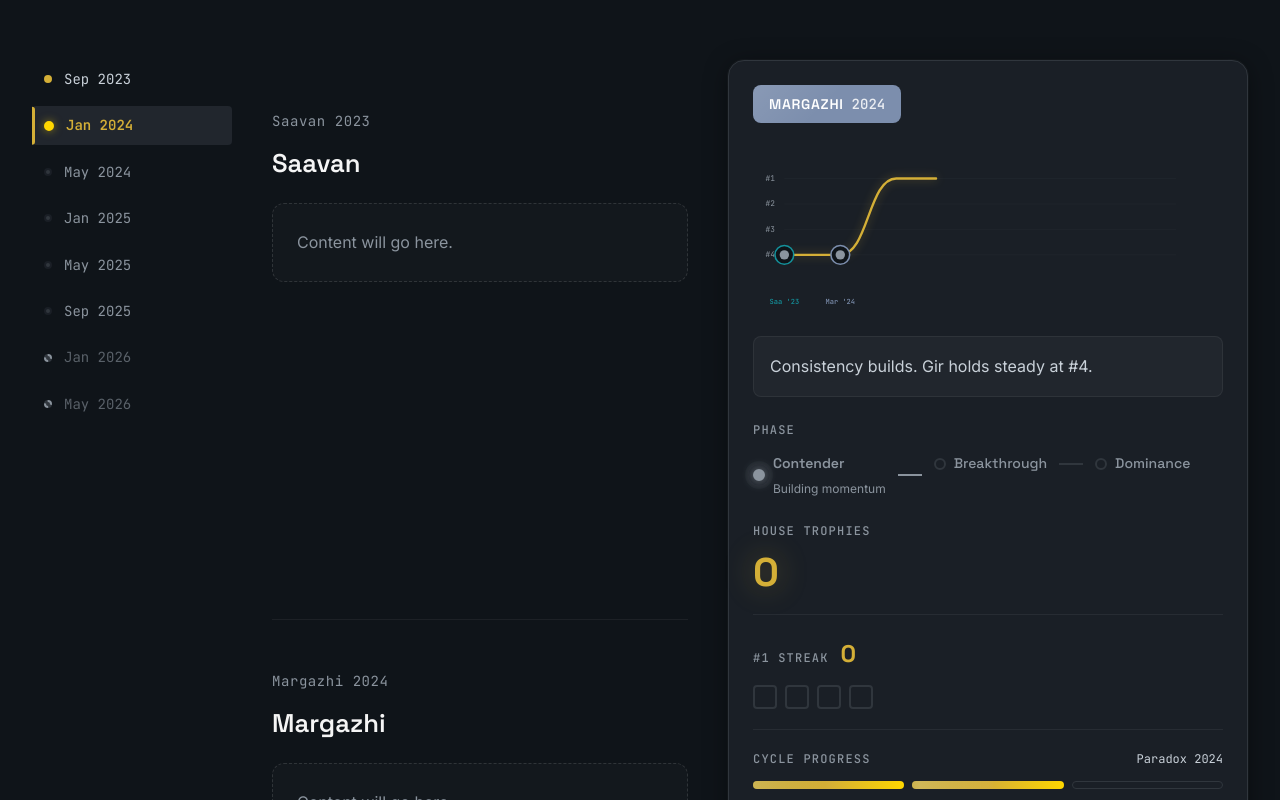
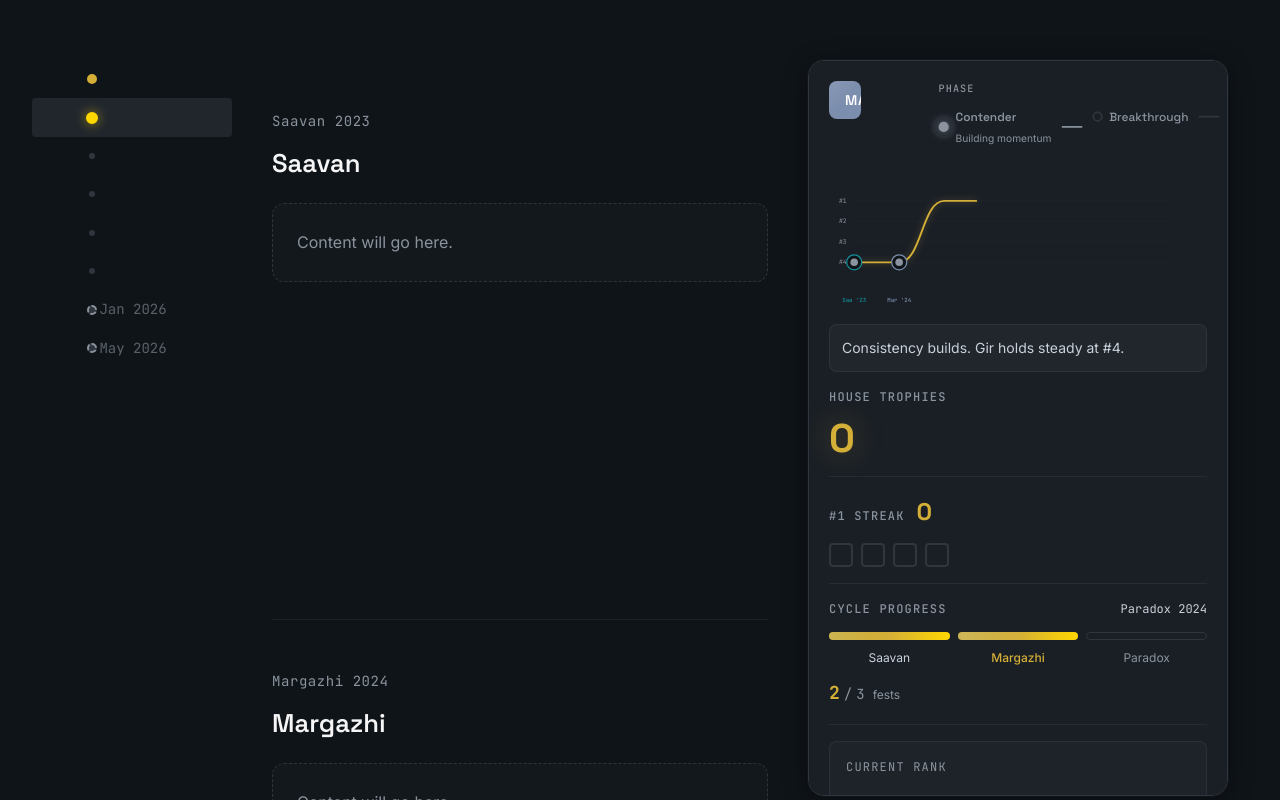
Before and after one commit to r34l-rudr44/gir-timeline, a React (Vite) app: page / in a window 1280 px wide. Shown: the part 780-1580 px from the top of the page. Built offline with nearby package versions, Linux system fonts and the light colour scheme.

Commit message:
Redesign dashboard: move PhaseIndicator to top-right, make card compact/fixed, add collapsible sidebar timeline

```diff
--- a/src/components/SidebarTimeline/SidebarTimeline.module.css
+++ b/src/components/SidebarTimeline/SidebarTimeline.module.css
@@ -13,7 +13,32 @@
 .timeline {
   display: flex;
   flex-direction: column;
-  gap: var(--space-2);
+  gap: 0;
+  align-items: center;
+  transition: all var(--duration-normal) var(--ease-out);
+  position: relative;
+}
+
+.timeline::before {
+  content: '';
+  position: absolute;
+  left: 50%;
+  top: 0;
+  bottom: 0;
+  width: 2px;
+  background: var(--border-subtle);
+  transform: translateX(-50%);
+  z-index: 0;
+  transition: opacity var(--duration-normal) var(--ease-out);
+}
+
+.sidebar:hover .timeline {
+  align-items: flex-start;
+  gap: var(--space-3);
+}
+
+.sidebar:hover .timeline::before {
+  opacity: 0;
 }
 
 .timelineItem {
@@ -23,8 +48,17 @@
   padding: var(--space-2) var(--space-3);
   cursor: pointer;
   position: relative;
-  transition: all var(--duration-fast) var(--ease-out);
+  transition: all var(--duration-normal) var(--ease-out);
   border-radius: var(--radius-sm);
+  width: 100%;
+  justify-content: center;
+  z-index: 1;
+  background: var(--bg-dark);
+}
+
+.sidebar:hover .timelineItem {
+  justify-content: flex-start;
+  background: transparent;
 }
 
 .timelineItem:hover {
@@ -44,16 +78,24 @@
   height: 100%;
   background: var(--gold-primary);
   border-radius: 0 var(--radius-sm) var(--radius-sm) 0;
+  opacity: 0;
+  transition: opacity var(--duration-normal) var(--ease-out);
+}
+
+.sidebar:hover .activeIndicator {
+  opacity: 1;
 }
 
 .dot {
-  width: 8px;
-  height: 8px;
+  width: 10px;
+  height: 10px;
   border-radius: var(--radius-full);
   background: var(--border-subtle);
-  border: 2px solid var(--bg-elevated);
+  border: 2px solid var(--bg-dark);
   flex-shrink: 0;
   transition: all var(--duration-normal) var(--ease-out);
+  z-index: 2;
+  position: relative;
 }
 
 .timelineItem.past .dot {
@@ -64,9 +106,9 @@
 .timelineItem.active .dot {
   background: var(--gold-bright);
   border-color: var(--gold-bright);
-  box-shadow: 0 0 8px rgba(255, 215, 0, 0.5);
-  width: 10px;
-  height: 10px;
+  box-shadow: 0 0 12px rgba(255, 215, 0, 0.6);
+  width: 12px;
+  height: 12px;
 }
 
 .timelineItem.upcoming .dot {
@@ -78,7 +120,18 @@
   font-family: var(--font-mono);
   font-size: var(--text-sm);
   color: var(--text-muted);
-  transition: color var(--duration-normal) var(--ease-out);
+  transition:
+    color var(--duration-normal) var(--ease-out),
+    opacity var(--duration-normal) var(--ease-out),
+    transform var(--duration-normal) var(--ease-out);
+  opacity: 0;
+  transform: translateX(-10px);
+  white-space: nowrap;
+}
+
+.sidebar:hover .label {
+  opacity: 1;
+  transform: translateX(0);
 }
 
 .timelineItem.past .label {
--- a/src/components/Timeline/Timeline.module.css
+++ b/src/components/Timeline/Timeline.module.css
@@ -147,7 +147,7 @@
    left sticky timeline, middle scrolling content, right sticky dashboard */
 .mainLayout {
   display: grid;
-  grid-template-columns: 200px minmax(0, 1fr) 520px;
+  grid-template-columns: 200px minmax(0, 1fr) 440px;
   gap: var(--space-10);
   max-width: 1400px;
   margin: 0 auto;
@@ -166,8 +166,6 @@
 }
 
 .rightColumn {
-  position: sticky;
-  top: var(--space-8);
   align-self: start;
 }
 
@@ -263,14 +261,20 @@
   background: var(--bg-elevated);
   border-radius: var(--radius-xl);
   border: 1px solid var(--border-subtle);
-  padding: var(--space-6);
+  padding: var(--space-5);
   display: flex;
   flex-direction: column;
-  gap: var(--space-6);
+  gap: var(--space-4);
   box-shadow:
     0 4px 24px rgba(0, 0, 0, 0.4),
     0 0 0 1px rgba(255, 255, 255, 0.03);
   transition: all var(--duration-slow) var(--ease-out);
+  width: 100%;
+  max-width: 420px;
+  max-height: calc(100vh - var(--space-16));
+  overflow-y: auto;
+  position: sticky;
+  top: var(--space-8);
 }
 
 .dashboardCard.phaseTransition {
@@ -287,31 +291,43 @@
 
 .dashboardTop {
   display: flex;
-  justify-content: flex-start;
+  justify-content: space-between;
+  align-items: flex-start;
+  gap: var(--space-3);
+}
+
+.dashboardPhase {
+  flex-shrink: 0;
+  margin-top: 0;
+  transform: scale(0.85);
+  transform-origin: top right;
 }
 
 .dashboardChart {
   padding-top: var(--space-2);
+  flex-shrink: 0;
 }
 
 .dashboardDescription {
-  padding: var(--space-4);
+  padding: var(--space-3);
   background: var(--bg-card);
   border-radius: var(--radius-md);
   border: 1px solid rgba(255, 255, 255, 0.06);
+  flex-shrink: 0;
 }
 
 .eventDescription {
   font-family: var(--font-body);
-  font-size: var(--text-base);
+  font-size: var(--text-sm);
   color: var(--text-secondary);
-  line-height: 1.7;
+  line-height: 1.6;
 }
 
 .dashboardStats {
   display: flex;
   flex-direction: column;
-  gap: var(--space-5);
+  gap: var(--space-4);
+  flex-shrink: 0;
 }
 
 .statDivider {
@@ -381,11 +397,33 @@
   color: var(--text-muted);
 }
 
+/* Dashboard scrollbar */
+.dashboardCard::-webkit-scrollbar {
+  width: 4px;
+}
+
+.dashboardCard::-webkit-scrollbar-track {
+  background: transparent;
+}
+
+.dashboardCard::-webkit-scrollbar-thumb {
+  background: var(--border-subtle);
+  border-radius: var(--radius-full);
+}
+
+.dashboardCard::-webkit-scrollbar-thumb:hover {
+  background: var(--gold-muted);
+}
+
 /* Responsive */
 @media (max-width: 1200px) {
   .mainLayout {
-    grid-template-columns: 180px minmax(0, 1fr) 460px;
+    grid-template-columns: 180px minmax(0, 1fr) 400px;
     gap: var(--space-8);
+  }
+
+  .dashboardCard {
+    max-width: 100%;
   }
 }
 
--- a/src/components/Timeline/Timeline.tsx
+++ b/src/components/Timeline/Timeline.tsx
@@ -183,6 +183,9 @@ export function Timeline() {
                 year={currentEvent.year}
                 isTrophyWin={currentEvent.isTrophyWin}
               />
+              <div className={styles.dashboardPhase}>
+                <PhaseIndicator currentPhase={phase} />
+              </div>
             </div>
 
             <div className={styles.dashboardChart}>
@@ -191,10 +194,6 @@ export function Timeline() {
 
             <div className={styles.dashboardDescription}>
               <p className={styles.eventDescription}>{currentEvent.description}</p>
-            </div>
-
-            <div className={styles.dashboardPhase}>
-              <PhaseIndicator currentPhase={phase} />
             </div>
 
             <div className={styles.dashboardStats}>
```
